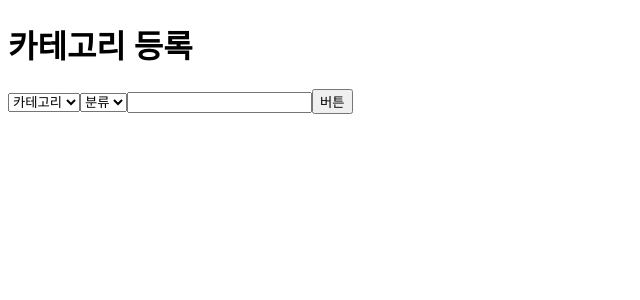
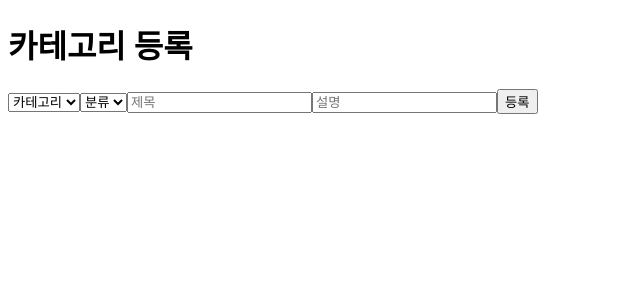
Before and after one commit to rmsoft-insu/nextboard, a Next.js app: page /category/register in a window 1280 px wide. Shown: the top 300 px of the page, without its empty margins (0-640 px from the left). Built offline with nearby package versions, Linux system fonts and the light colour scheme.

Commit message:
카테고리 등록 hook form validation 설정

```diff
--- a/pages/category/register.tsx
+++ b/pages/category/register.tsx
@@ -21,7 +21,7 @@ const bookKind = [
 
 const Register = () => {
   const selectRef = useRef();
-  const { register, handleSubmit } = useForm();
+  const { register, handleSubmit, setValue } = useForm();
   const [category, setCategory] = useState(null);
   const [kindList, setKindList] = useState([]);
 
@@ -30,13 +30,20 @@ const Register = () => {
   };
 
   const categoryChange = (event) => {
-    console.log(event.target.value);
-    setCategory(() => event.target.value);
+    const { value } = event.target;
+    setValue("category", value);
+    setCategory(() => value);
   };
 
   const kindChange = (event) => {
-    console.log(event.target.value);
+    const { value } = event.target;
+    setValue("kind", value);
   };
+
+  useEffect(() => {
+    register("category", { required: true });
+    register("kind", { required: true });
+  }, [register]);
 
   useEffect(() => {
     if (selectRef) {
@@ -69,8 +76,17 @@ const Register = () => {
             </option>
           ))}
         </select>
-        <input type="text" />
-        <button>버튼</button>
+        <input
+          {...register("title", { required: true })}
+          type="text"
+          placeholder="제목"
+        />
+        <input
+          {...register("description", { required: true })}
+          type="text"
+          placeholder="설명"
+        />
+        <button>등록</button>
       </form>
     </div>
   );
```
